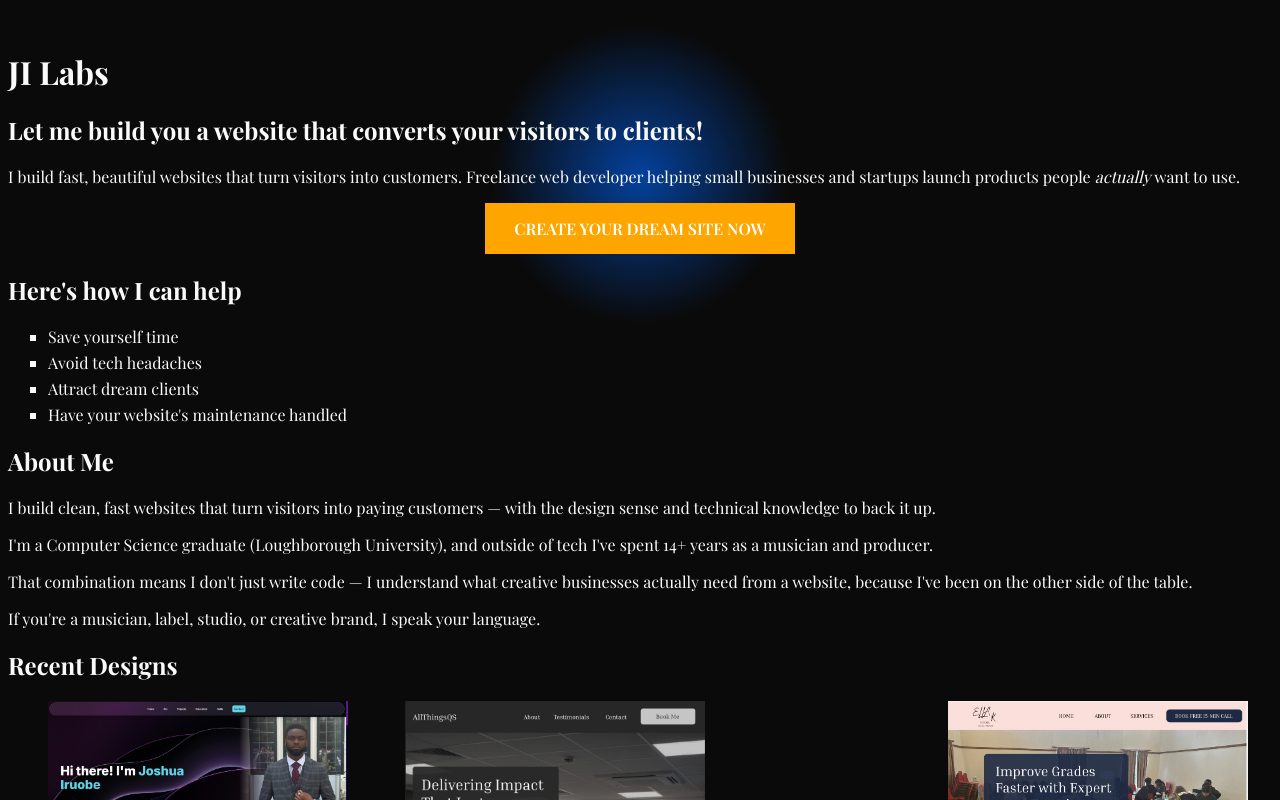
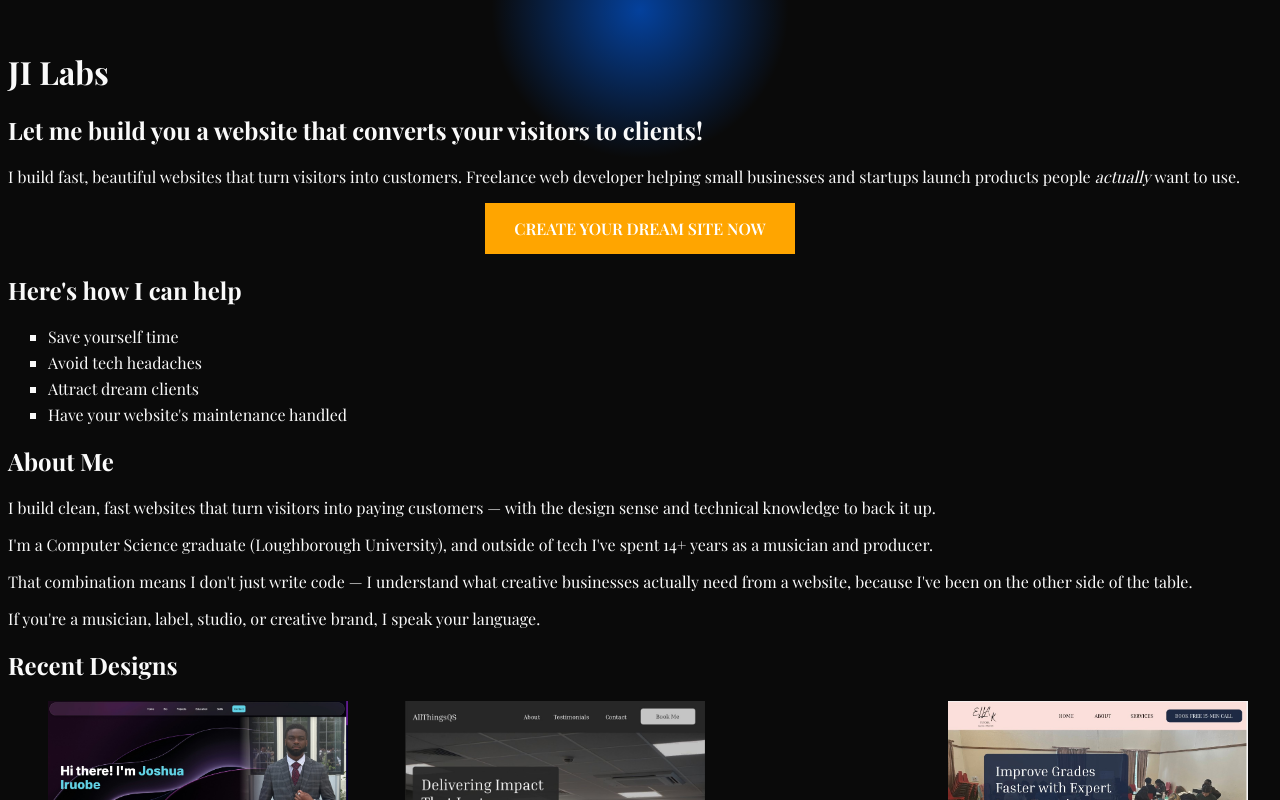
Before and after one commit to iruobej/ji-labs-portfolio, a React (Vite) app: page / in a window 1280 px wide. Shown: the top 800 px of the page. Built offline with nearby package versions, Linux system fonts and the light colour scheme; a web font is replaced by a local one.

Commit message:
added link to cta a tag, minor styling

```diff
--- a/src/App.css
+++ b/src/App.css
@@ -58,6 +58,7 @@ ul li {
     margin: 0 auto;
     width: 270px;
     text-align: center;
+    text-decoration: none;
 }
 
 #circle {
@@ -69,7 +70,7 @@ ul li {
     position: absolute;
     top: 50%;
     left: 50%;
-    transform: translate(-50%, -125%);
+    transform: translate(-50%, -180%);
     border-radius: 50%;
 
 
--- a/src/components/CtaBtn.jsx
+++ b/src/components/CtaBtn.jsx
@@ -1,7 +1,7 @@
 export default function CtaBtn() {
     return (
         <>
-            <a className='heroCTA'>CREATE YOUR DREAM SITE NOW</a>
+            <a href="mailto:joshuairuobe@gmail.com" className='heroCTA'>CREATE YOUR DREAM SITE NOW</a>
         </>
     )
 }
```
